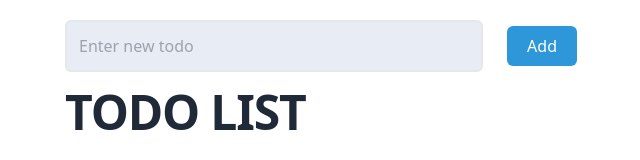
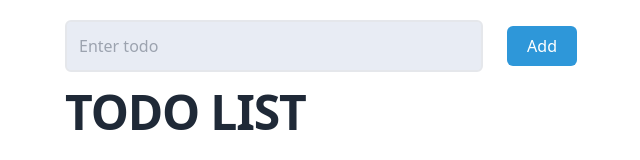
Before and after one commit to stinanerin/todo-list, a React (Vite) app: page / in a window 1280 px wide. Shown: the top 160 px of the page, without its empty margins (319-959 px from the left). Built offline with nearby package versions, Linux system fonts and the light colour scheme.

Commit message:
Add disable eslint react/prop-types

```diff
--- a/src/components/NewTodoForm.jsx
+++ b/src/components/NewTodoForm.jsx
@@ -42,7 +42,7 @@ const NewTodoForm = ({
                 onChange={(e) => setNewItem(e.target.value)}
                 type="text"
                 className="w-full border-2 rounded-md px-3 py-3 bg-[#E8ECF4] backdrop-blur-lg"
-                placeholder="Enter new todo"
+                placeholder="Enter todo"
             />
             <Button text="Add" color="bg-primary" classes="" />
         </form>
--- a/src/components/TodoItem.jsx
+++ b/src/components/TodoItem.jsx
@@ -4,7 +4,6 @@ const TodoItem = ({
     id,
     completed,
     title,
-    editing,
     toggleTodo,
     deleteTodo,
     toggleEditTodo,
```
Also changed, not shown: .eslintrc.cjs.
